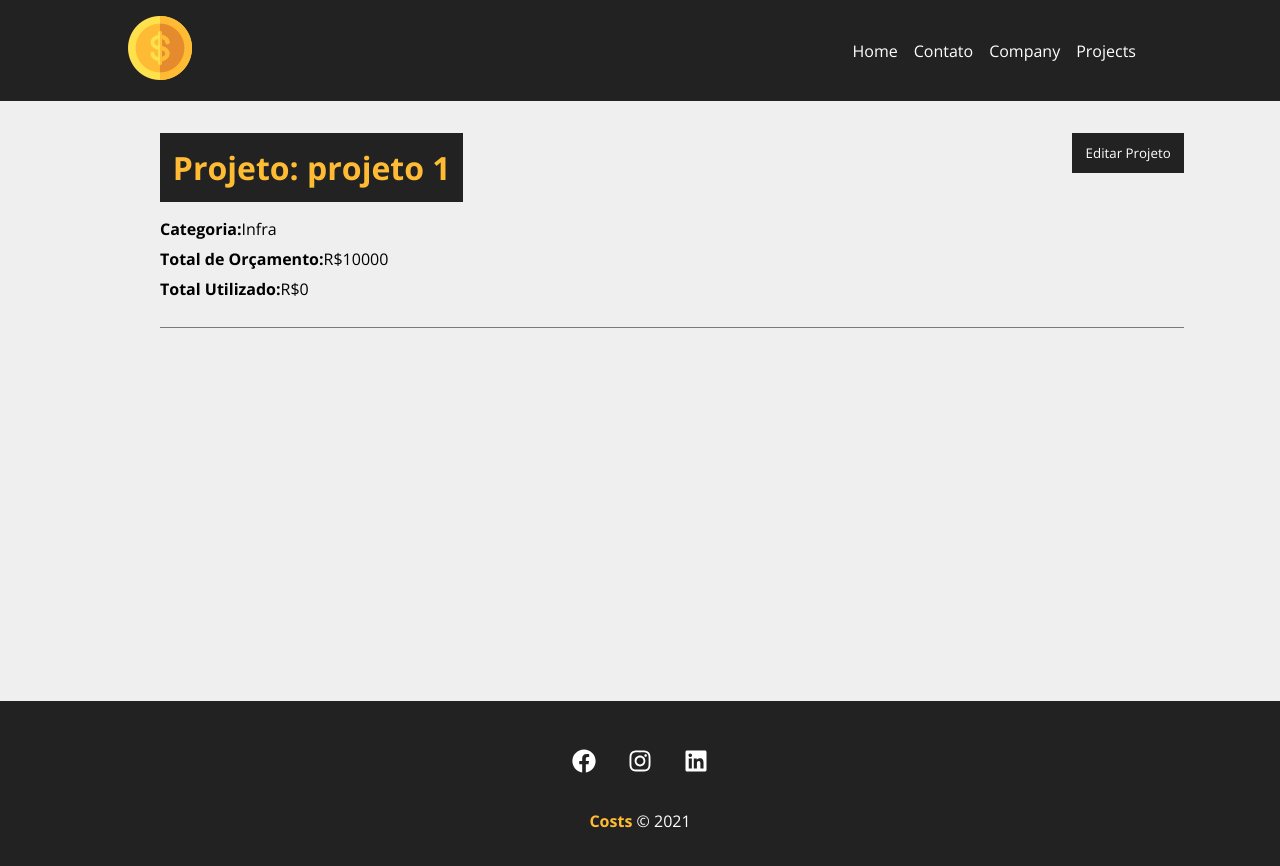
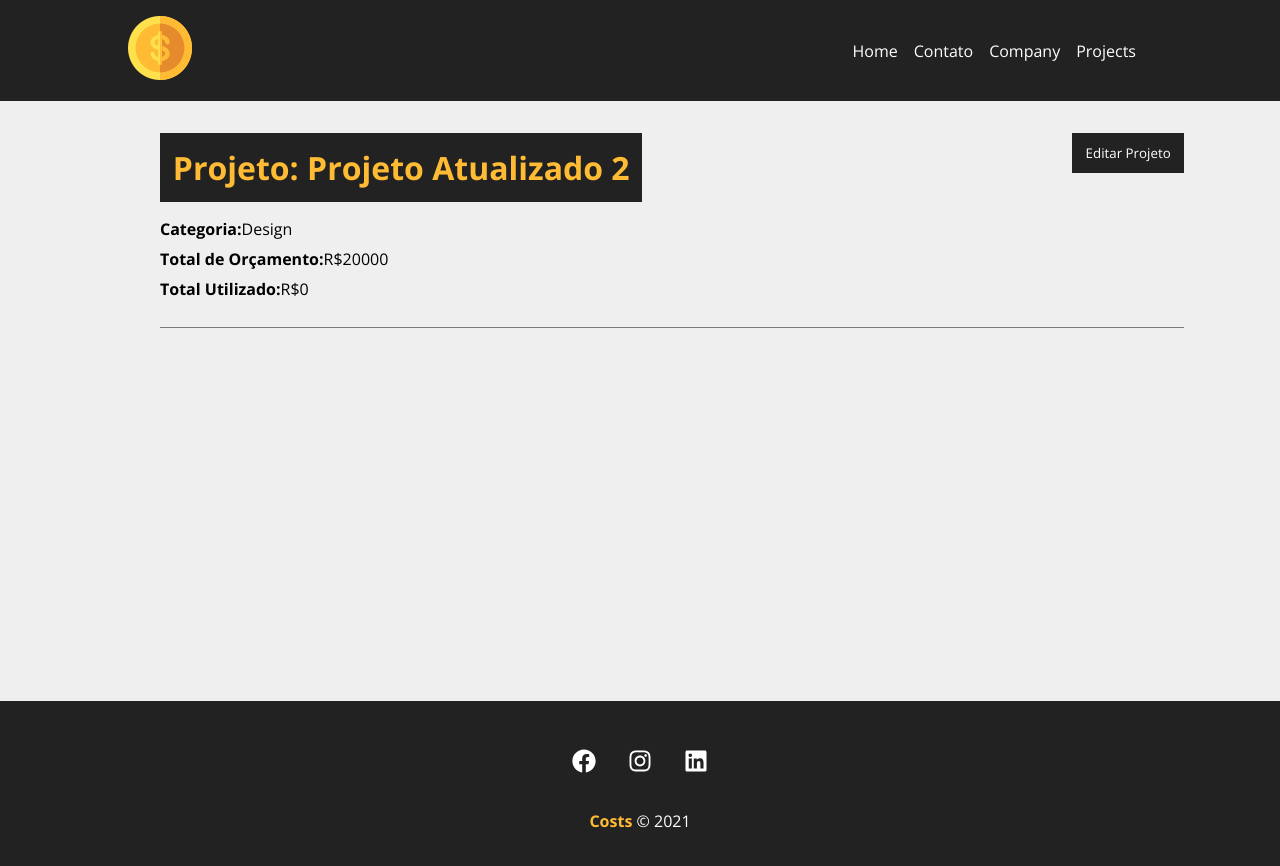
Before and after one commit to Matthsh/Cost, a React (Vite) app: page /project/1 in a window 1280 px wide. Shown: the top 866 px of the page. Built offline with nearby package versions, Linux system fonts and the light colour scheme; data requests are answered from the project's data file.

Commit message:
👷 Edição de projeto 2

```diff
--- a/db.json
+++ b/db.json
@@ -1,11 +1,11 @@
 {
   "projects": [
     {
-      "name": "projeto 1",
-      "budget": "10000",
+      "name": "Projeto Atualizado 2",
+      "budget": "20000",
       "category": {
-        "id": "1",
-        "name": "Infra"
+        "id": "3",
+        "name": "Design"
       },
       "cost": 0,
       "services": [],
--- a/package.json
+++ b/package.json
@@ -5,7 +5,7 @@
   "type": "module",
   "scripts": {
     "dev": "vite",
-    "backend": "json-server --watch db.json --port 5000",
+    "backend": "json-server --watch db.json --port 5000", // yarn run backend
     "build": "vite build",
     "preview": "vite preview"
   },
--- a/src/components/pages/Project.jsx
+++ b/src/components/pages/Project.jsx
@@ -5,11 +5,16 @@ import { useState, useEffect } from 'react'
 
 import Loading from '../layout/Loading'
 import Container from '../layout/Container'
+import ProjectForm from '../project/ProjectForm'
+import Message from '../layout/Message'
 
 export default function Project() {
     const { id } = useParams()
+
     const [project, setProject] = useState([])
     const [showProjectForm, setShowProjectForm] = useState(false)
+    const [message , setMessage] = useState()
+    const [type , setType] = useState()
 
     useEffect(() => {
         setTimeout(() => {
@@ -30,9 +35,32 @@ export default function Project() {
     function toggleProjectForm() {
         setShowProjectForm(!showProjectForm)
     }
+
+    function editPost(project) {
+        //budget validation
+        if(project.budget < project.cost) {
+            setMessage("O orçamento não pode ser maior que o custo total do projeto")
+            setType("error")
+            return false
+        }
+        fetch(`http://localhost:5000/projects/${project.id}`, {
+            method: 'PATCH',
+            headers: {'Content-Type': 'application/json'},
+            body: JSON.stringify(project)
+        })
+        .then(resp => resp.json())
+        .then(data => {
+            setProject(data )
+            setShowProjectForm(false)
+            setMessage("Projeto Atualizado!!")
+            setType("Success")
+        })
+        .catch(err => console.log(err))
+    }
     return <>{project.name ?
         <div className={styles.project_details}>
             <Container customClass="column">
+                {message && <Message type={type} msg={message} />}
                 <div className={styles.details_container}>
                     <h1>Projeto: {project.name}</h1>
                     <button className={styles.btn} onClick={toggleProjectForm}>
@@ -55,7 +83,7 @@ export default function Project() {
                         </div>
                     ) : (
                         <div className={styles.project_info}>
-                            <p>form</p>
+                            <ProjectForm handleSubmit={editPost} btnText="Concluir Edição" projectData={project}/>
                         </div>
                     )}
                 </div>
```
Also changed, not shown: src/img/Edita Projeto.png (renamed from src/img/Sem título.png), src/img/Editar Projeto2.png (added).
